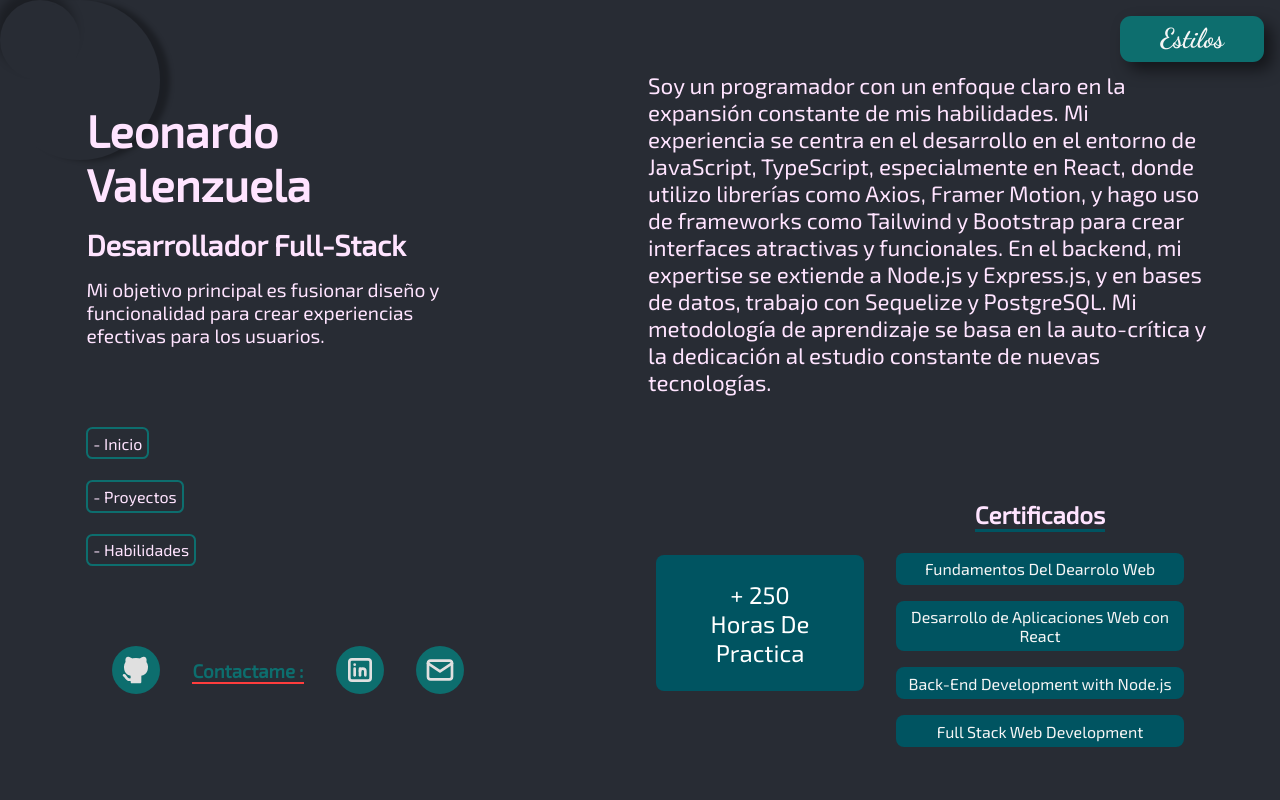
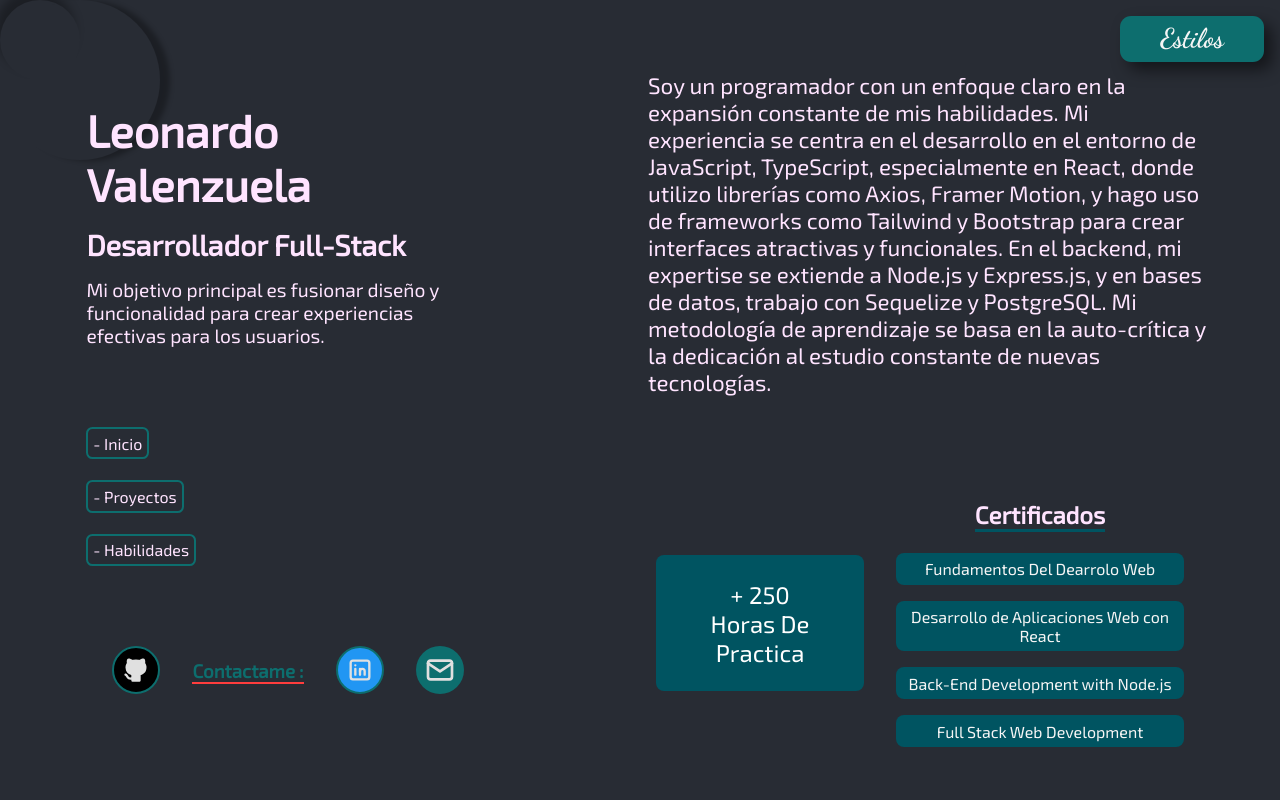
Before and after one commit to dattecode/portafolio_v04, a React (Vite) app: page / in a window 1280 px wide. Shown: the top 800 px of the page. Built offline with nearby package versions, Linux system fonts and the light colour scheme; a web font is replaced by a local one.

Commit message:
icon_change_color

```diff
--- a/src/components/NavQuery.jsx
+++ b/src/components/NavQuery.jsx
@@ -74,13 +74,13 @@ const NavQuery = () => {
               className="queryContact"
             >
               <a href="https://github.com/dattecode" target="_blank">
-                <IconBrandGithubFilled className="iconContact" />
+                <IconBrandGithubFilled className="iconContactGit" />
               </a>
               <a
-                href="https://www.linkedin.com/in/leonardo-valenzuela-ortiz-496594274/"
+                href="https://www.linkedin.com/in/leonardo-v-496594274"
                 target="_blank"
               >
-                <IconBrandLinkedin className="iconContact" />
+                <IconBrandLinkedin className="iconContactLink" />
               </a>
               <a href="mailto:dattecode@gmail.com" target="_blank">
                 <IconMail className="iconContact" />
--- a/src/components/Navbar.jsx
+++ b/src/components/Navbar.jsx
@@ -51,14 +51,14 @@ const Navbar = () => {
         animate={{ opacity: 1, x: 0 }}
         transition={{duration:0.9}}>
         <a href="https://github.com/dattecode" target="_blank">
-          <IconBrandGithubFilled className="iconContact" />
+          <IconBrandGithubFilled className="iconContactGit" />
         </a>
         <h3 className="contactTit">Contactame :</h3>
         <a
-          href="https://www.linkedin.com/in/leonardo-valenzuela-ortiz-496594274/"
+          href="https://www.linkedin.com/in/leonardo-v-496594274"
           target="_blank"
         >
-          <IconBrandLinkedin className="iconContact" />
+          <IconBrandLinkedin className="iconContactLink" />
         </a>
         <a href="mailto:dattecode@gmail.com" target="_blank">
           <IconMail className="iconContact" />
--- a/src/components/styless/styles.navbar.css
+++ b/src/components/styless/styles.navbar.css
@@ -91,6 +91,38 @@
   color: #FF3D3D;
 }
 
+.iconContactGit{
+  background-color: black;
+  color: #e0e0e0;
+  border-radius: 2rem;
+  border: 2px solid #0D6E6E;
+  padding: 0.5rem;
+  width: 3rem;
+  height: 3rem;
+  transition: scale 0.3s, color 0.3s;
+}
+
+.iconContactGit:hover{
+  scale: 1.2;
+  color: #FF3D3D;
+}
+
+.iconContactLink{
+  background-color: #2196F3;
+  color: #e0e0e0;
+  border-radius: 2rem;
+  border: 2px solid #0D6E6E;
+  padding: 0.5rem;
+  width: 3rem;
+  height: 3rem;
+  transition: scale 0.3s, color 0.3s;
+}
+
+.iconContactLink:hover{
+  scale: 1.2;
+  color: #FF3D3D;
+}
+
 .contactTit{
   color: #0D6E6E;
   border-bottom: 2px solid #FF3D3D;
```
